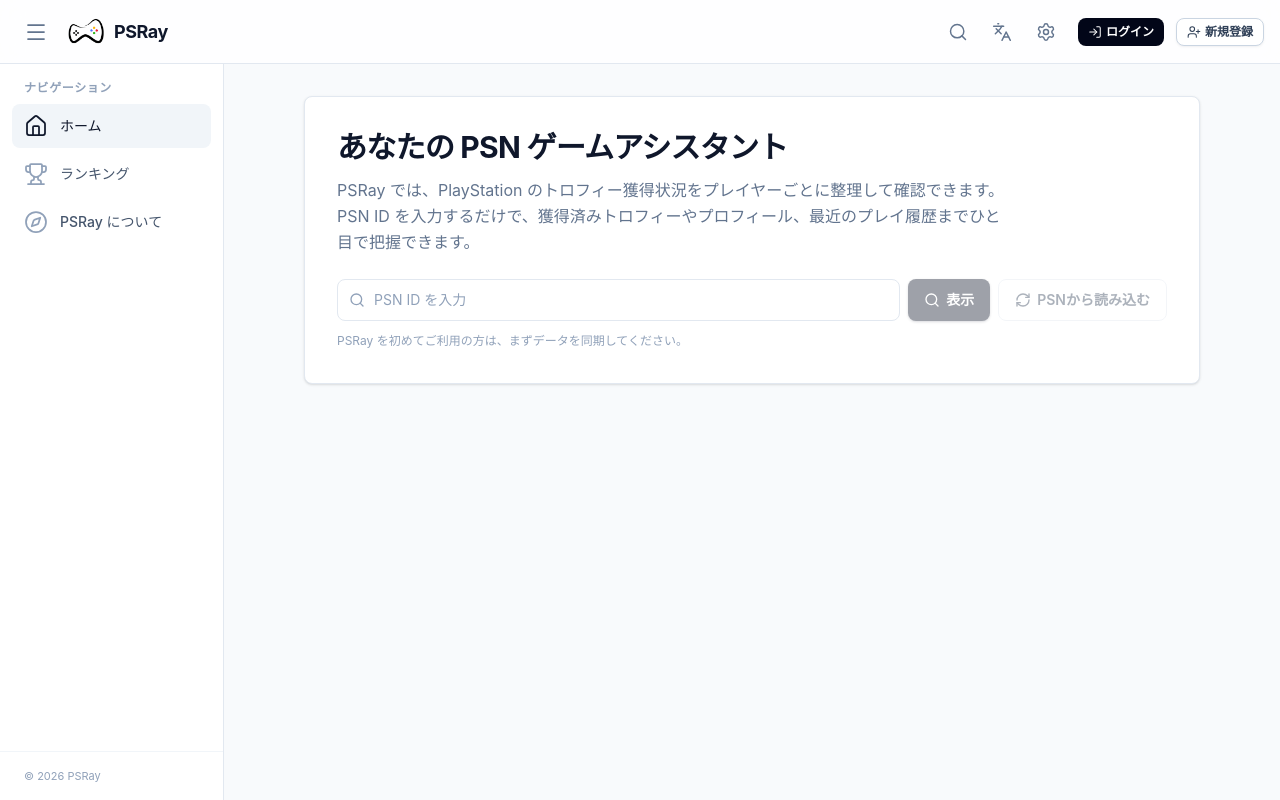
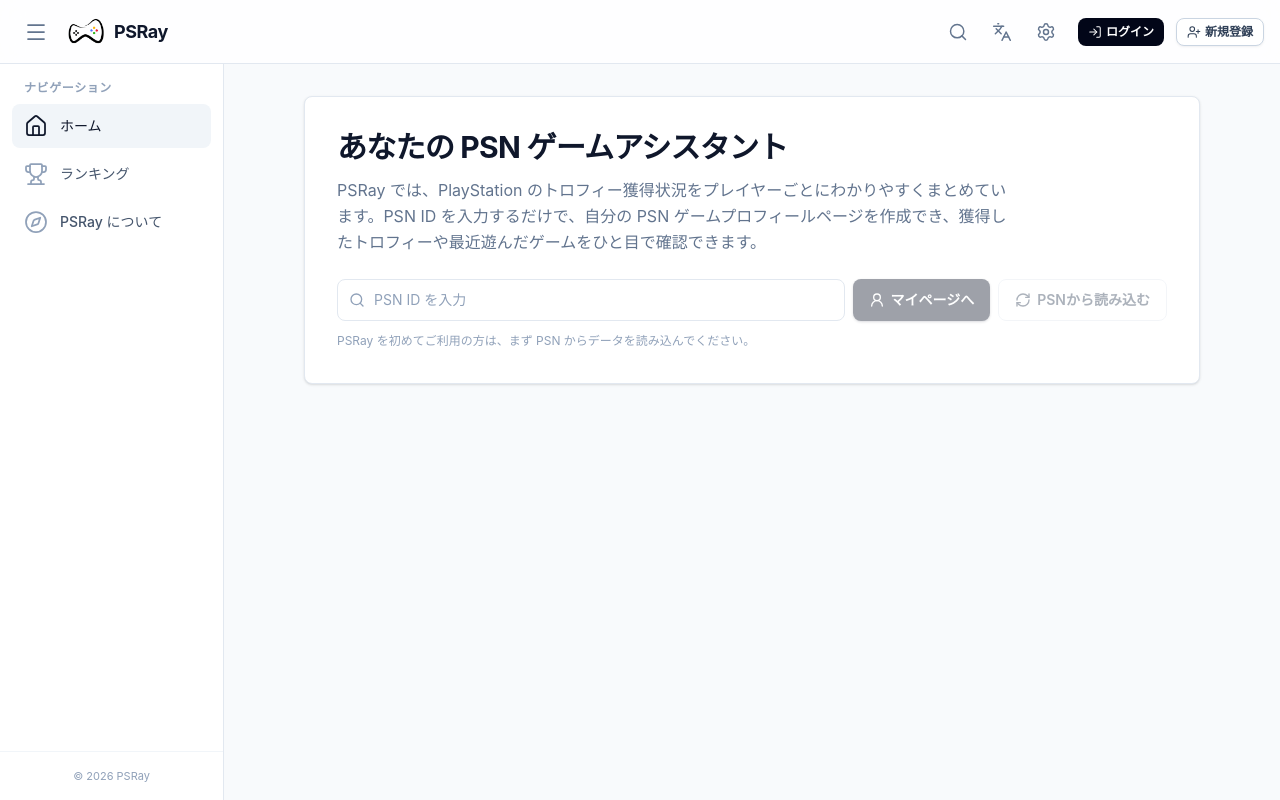
Before and after one commit to shirohako/psray-web-next, a Nuxt app: page / in a window 1280 px wide. Built offline with nearby package versions, Linux system fonts and the light colour scheme; what markdown-it-container, markdown-it-mark, markdown-it-task-lists would draw is missing.

Commit message:
refactor: polish home and profile presentation

```diff
--- a/app/components/profile/header/Identity.vue
+++ b/app/components/profile/header/Identity.vue
@@ -1,5 +1,5 @@
 <script setup lang="ts">
-import { BadgeCheck, Eye, RefreshCw } from 'lucide'
+import { BadgeCheck, RefreshCw } from 'lucide'
 import type { Profile } from '~/services/profile'
 
 const props = defineProps<{ profile: Profile }>()
@@ -43,9 +43,6 @@
           <RegionFlag :country="profile.country" /> {{ regionName(profile.country) }}
         </span>
         <span class="inline-flex items-center gap-1">
-          <LucideIcon :icon="Eye" class="size-3.5 text-slate-400" /> {{ $t('profile.identity.views', { count: fmt(profile.page_view_count) }) }}
-        </span>
-        <span class="inline-flex items-center gap-1">
           <LucideIcon :icon="RefreshCw" class="size-3.5 text-slate-400" /> {{ $t('common.updatedAt', { time: fmtDateTime(profile.updated_at) }) }}
         </span>
       </div>
--- a/app/layouts/default.vue
+++ b/app/layouts/default.vue
@@ -280,7 +280,7 @@
       </nav>
 
       <div class="border-t border-slate-100 px-6 py-4" :class="collapsed ? 'lg:hidden' : ''">
-        <p class="text-[11px] text-slate-400">© 2026 PSRay</p>
+        <p class="text-center text-[11px] text-slate-400">© 2026 PSRay</p>
       </div>
 
     </aside>
--- a/app/pages/index.vue
+++ b/app/pages/index.vue
@@ -1,5 +1,5 @@
 <script setup lang="ts">
-import { RefreshCw, Search } from 'lucide'
+import { RefreshCw, Search, UserRound } from 'lucide'
 import { DEFAULT_LOCALE, HTML_LANG, isUiLocale } from '#shared/locales'
 
 const { t, locale } = useI18n()
@@ -77,7 +77,7 @@
             :disabled="!psnid.trim()"
             class="inline-flex min-w-0 items-center justify-center gap-1.5 whitespace-nowrap rounded-lg bg-slate-900 px-4 py-2.5 text-sm font-semibold text-white shadow-sm shadow-slate-900/30 transition hover:bg-slate-800 active:bg-slate-950 disabled:opacity-40 disabled:hover:bg-slate-900 sm:shrink-0"
           >
-            <LucideIcon :icon="Search" class="size-4 shrink-0" />
+            <LucideIcon :icon="UserRound" class="size-4 shrink-0" />
             {{ $t('home.lookup.view') }}
           </button>
           <button
--- a/i18n/locales/en.json
+++ b/i18n/locales/en.json
@@ -89,33 +89,13 @@
     "lookup": {
       "heading": "Look up a profile",
       "hint": "Enter a PSN ID to open that player's profile.",
-      "view": "View",
+      "view": "Go to my page",
       "sync": "Sync",
       "placeholder": "Enter a PSN ID"
     },
     "hero": {
       "title": "Your PSN gaming assistant",
-      "lead": "PSRay organizes PlayStation trophy progress by player. Enter a PSN ID to review earned trophies, create your one-of-a-kind PSN profile page, and see recent play history in one place."
-    },
-    "features": {
-      "title": "What PSRay Shows",
-      "lead": "Profiles, trophy set details, leaderboards, and player tips give you a clearer view of any trophy collection.",
-      "profile": {
-        "title": "Player profiles",
-        "description": "Check trophy counts, level, global and regional ranks, a one-year activity calendar, platinum milestones, and trophies in unlock order."
-      },
-      "trophies": {
-        "title": "Trophy set details",
-        "description": "Browse trophies grouped by base game and DLC, with PSN and PSRay earn rates, rarity, hidden trophy controls, player-written tips, and fastest or first-completion rankings."
-      },
-      "leaderboard": {
-        "title": "Leaderboards",
-        "description": "Compare overall and regional trophy point rankings, and see which players contribute the most through tips and other community activity."
-      },
-      "tips": {
-        "title": "Share trophy tips",
-        "description": "Each trophy can include notes from other players. Spoilers stay hidden until opened, useful tips collect votes, and contributors appear on the helpfulness leaderboard."
-      }
+      "lead": "PSRay brings each player’s PlayStation trophy progress together in a clear, easy-to-read view. Just enter your PSN ID to create your own PSN gaming profile, where you can see your earned trophies and recently played games at a glance."
     }
   },
   "auth": {
@@ -462,6 +442,7 @@
       "lowCompletion": "Low completion",
       "favorites": "Favorites",
       "comments": "Comments",
+      "views": "Views",
       "globalRank": "Global rank",
       "regionRank": "Regional rank",
       "points": "Trophy points",
--- a/i18n/locales/ja.json
+++ b/i18n/locales/ja.json
@@ -88,34 +88,14 @@
   "home": {
     "lookup": {
       "heading": "プロフィールを検索",
-      "hint": "PSRay を初めてご利用の方は、まずデータを同期してください。",
-      "view": "表示",
+      "hint": "PSRay を初めてご利用の方は、まず PSN からデータを読み込んでください。",
+      "view": "マイページへ",
       "sync": "PSNから読み込む",
       "placeholder": "PSN ID を入力"
     },
     "hero": {
       "title": "あなたの PSN ゲームアシスタント",
-      "lead": "PSRay では、PlayStation のトロフィー獲得状況をプレイヤーごとに整理して確認できます。PSN ID を入力するだけで、獲得済みトロフィーやプロフィール、最近のプレイ履歴までひと目で把握できます。"
-    },
-    "features": {
-      "title": "PSRay でできること",
-      "lead": "プロフィール、トロフィーセットの詳細、ランキング、攻略コメントなど、トロフィー収集に役立つ情報をまとめて確認できます。",
-      "profile": {
-        "title": "プレイヤープロフィール",
-        "description": "トロフィー数やレベル、世界・地域別ランキング、直近 1 年の活動カレンダー、プラチナ獲得の節目、獲得順のトロフィー履歴を確認できます。"
-      },
-      "trophies": {
-        "title": "トロフィーセット詳細",
-        "description": "本編と DLC ごとに整理されたトロフィーを、PSN 公式・PSRay の獲得率、レアリティ、隠しトロフィー、プレイヤー投稿の攻略コメントとあわせて確認できます。最速・初回コンプリートのランキングにも対応しています。"
-      },
-      "leaderboard": {
-        "title": "ランキング",
-        "description": "トロフィーポイントの総合・地域別ランキングに加え、攻略コメントなどを通じてコミュニティに貢献しているプレイヤーも確認できます。"
-      },
-      "tips": {
-        "title": "攻略コメントを共有",
-        "description": "各トロフィーには、プレイヤーが投稿した攻略コメントが集まります。ネタバレは必要なときだけ表示でき、役に立ったコメントは貢献度ランキングに反映されます。"
-      }
+      "lead": "PSRay では、PlayStation のトロフィー獲得状況をプレイヤーごとにわかりやすくまとめています。PSN ID を入力するだけで、自分の PSN ゲームプロフィールページを作成でき、獲得したトロフィーや最近遊んだゲームをひと目で確認できます。"
     }
   },
   "auth": {
@@ -462,6 +442,7 @@
       "lowCompletion": "積みゲー",
       "favorites": "お気に入り",
       "comments": "コメント",
+      "views": "閲覧数",
       "globalRank": "世界ランキング",
       "regionRank": "地域ランキング",
       "points": "トロフィーポイント",
@@ -482,7 +463,7 @@
       "hours": "{n} 時間"
     },
     "calendar": {
-      "title": "直近 1 年の活動",
+      "title": "この1年間の活動",
       "trophiesEarned": "獲得トロフィー",
       "activeDays": "アクティブ日数",
       "bestDay": "1 日の最多獲得",
--- a/i18n/locales/ko.json
+++ b/i18n/locales/ko.json
@@ -89,33 +89,13 @@
     "lookup": {
       "heading": "프로필 검색",
       "hint": "PSN ID를 입력하면 해당 플레이어의 프로필을 엽니다.",
-      "view": "보기",
+      "view": "내 페이지로",
       "sync": "동기화",
       "placeholder": "PSN ID 입력"
     },
     "hero": {
       "title": "당신의 PSN 게임 어시스턴트",
-      "lead": "PSRay는 PlayStation 트로피 진행 상황을 플레이어별로 정리해 보여줍니다. PSN ID만 입력하면 획득한 트로피, 나만의 PSN 프로필 페이지, 최근 플레이 기록을 한곳에서 확인할 수 있습니다."
-    },
-    "features": {
-      "title": "PSRay에서 확인할 수 있는 것",
-      "lead": "프로필, 트로피 세트 상세, 랭킹, 플레이어 팁까지 트로피 수집에 필요한 정보를 한눈에 따라갈 수 있습니다.",
-      "profile": {
-        "title": "플레이어 프로필",
-        "description": "트로피 수와 레벨, 전 세계·지역 순위, 최근 1년 활동 캘린더, 플래티넘 마일스톤, 획득 순서대로 정리된 트로피 기록을 확인할 수 있습니다."
-      },
-      "trophies": {
-        "title": "트로피 세트 상세",
-        "description": "본편과 DLC별로 트로피를 정리하고, PSN 공식·PSRay 획득률, 희귀도, 숨겨진 트로피 표시, 플레이어가 남긴 공략 팁, 최단 시간·최초 완료 랭킹까지 확인할 수 있습니다."
-      },
-      "leaderboard": {
-        "title": "랭킹",
-        "description": "트로피 포인트 종합·지역 랭킹은 물론, 공략 팁과 여러 활동으로 커뮤니티에 기여한 플레이어도 함께 볼 수 있습니다."
-      },
-      "tips": {
-        "title": "트로피 팁 공유",
-        "description": "각 트로피에는 다른 플레이어가 남긴 공략 팁이 모입니다. 스포일러는 필요할 때만 열 수 있고, 유용한 팁은 추천을 받으며, 작성자는 도움 랭킹에 반영됩니다."
-      }
+      "lead": "PSRay는 플레이어별 PlayStation 트로피 획득 현황을 한눈에 보기 쉽게 정리해 줍니다. PSN ID만 입력하면 나만의 PSN 게임 프로필 페이지를 만들고, 획득한 트로피와 최근 플레이한 게임을 한눈에 확인할 수 있습니다."
     }
   },
   "auth": {
@@ -462,6 +442,7 @@
       "lowCompletion": "낮은 완료율",
       "favorites": "즐겨찾기",
       "comments": "댓글",
+      "views": "조회수",
       "globalRank": "전체 순위",
       "regionRank": "지역 순위",
       "points": "트로피 포인트",
--- a/i18n/locales/zh-Hans.json
+++ b/i18n/locales/zh-Hans.json
@@ -89,33 +89,13 @@
     "lookup": {
       "heading": "查看个人资料",
       "hint": "输入 PSN ID 进入对应的个人资料页面。",
-      "view": "查看",
+      "view": "前往我的页面",
       "sync": "同步",
       "placeholder": "输入 PSN ID"
     },
     "hero": {
       "title": "你的 PSN 游戏助手",
-      "lead": "PSRay 汇总 PlayStation 的奖杯记录。输入 PSN ID，就能查看已获得的奖杯，创建独一无二的 PSN 个人资料页面，并回顾最近的游玩记录。"
-    },
-    "features": {
-      "title": "功能一览",
-      "lead": "围绕奖杯收集的完整功能。",
-      "profile": {
-        "title": "玩家资料",
-        "description": "奖杯数量、等级、全球与地区排名、最近一年的活动日历、白金里程碑，以及按获得顺序排列的奖杯记录。"
-      },
-      "trophies": {
-        "title": "奖杯组详情",
-        "description": "按本篇与 DLC 分组的完整列表，附 PSN 官方与 PSRay 两种获取率、稀有度、隐藏奖杯开关、玩家攻略心得，以及最短耗时与最先完成的排行。"
-      },
-      "leaderboard": {
-        "title": "排行榜",
-        "description": "奖杯点数的全站总排名与地区排名，以及以攻略心得和贡献支撑社区的玩家排行。"
-      },
-      "tips": {
-        "title": "用心得分享经验",
-        "description": "每个奖杯下都能读到其他玩家留下的攻略心得。含剧透的内容默认折叠，有用的会被点赞，写得多又受认可的玩家会出现在「乐于助人排名」里。"
-      }
+      "lead": "PSRay 以清晰易读的方式整理每位玩家的 PlayStation 奖杯进度。只需输入 PSN ID，即可创建专属的 PSN 游戏资料页，一目了然地查看已获得的奖杯和最近玩过的游戏。"
     }
   },
   "auth": {
@@ -462,6 +442,7 @@
       "lowCompletion": "低完成率",
       "favorites": "收藏游戏",
       "comments": "留言",
+      "views": "浏览次数",
       "globalRank": "全球排名",
       "regionRank": "地区排名",
       "points": "奖杯点数",
--- a/i18n/locales/zh-Hant.json
+++ b/i18n/locales/zh-Hant.json
@@ -89,33 +89,13 @@
     "lookup": {
       "heading": "查看個人資料",
       "hint": "輸入 PSN ID 進入對應的個人資料頁面。",
-      "view": "查看",
+      "view": "前往我的頁面",
       "sync": "同步",
       "placeholder": "輸入 PSN ID"
     },
     "hero": {
       "title": "你的 PSN 遊戲助手",
-      "lead": "PSRay 彙整 PlayStation 的獎盃紀錄。輸入 PSN ID，就能查看已獲得的獎盃，建立獨一無二的 PSN 個人資料頁面，並回顧最近的遊玩紀錄。"
-    },
-    "features": {
-      "title": "功能一覽",
-      "lead": "圍繞獎盃收集的完整功能。",
-      "profile": {
-        "title": "玩家資料",
-        "description": "獎盃數量、等級、全球與地區排名、最近一年的活動日曆、白金里程碑，以及按獲得順序排列的獎盃紀錄。"
-      },
-      "trophies": {
-        "title": "獎盃組詳情",
-        "description": "按本篇與 DLC 分組的完整列表，附 PSN 官方與 PSRay 兩種獲取率、稀有度、隱藏獎盃開關、玩家攻略心得，以及最短耗時與最先完成的排行。"
-      },
-      "leaderboard": {
-        "title": "排行榜",
-        "description": "獎盃點數的全站總排名與地區排名，以及以攻略心得和貢獻支撐社群的玩家排行。"
-      },
-      "tips": {
-        "title": "用心得分享經驗",
-        "description": "每個獎盃下都能讀到其他玩家留下的攻略心得。含劇透的內容預設折疊，有用的會被點讚，寫得多又受認可的玩家會出現在「樂於助人排名」裡。"
-      }
+      "lead": "PSRay 以清晰易讀的方式整理每位玩家的 PlayStation 獎盃進度。只要輸入 PSN ID，即可建立專屬的 PSN 遊戲資料頁，一目了然地查看已獲得的獎盃和最近玩過的遊戲。"
     }
   },
   "auth": {
@@ -462,6 +442,7 @@
       "lowCompletion": "低完成率",
       "favorites": "收藏遊戲",
       "comments": "留言",
+      "views": "瀏覽次數",
       "globalRank": "全球排名",
       "regionRank": "地區排名",
       "points": "獎盃點數",
```
Also changed, not shown: app/components/profile/StatsCard.vue (+12 -3 lines).
